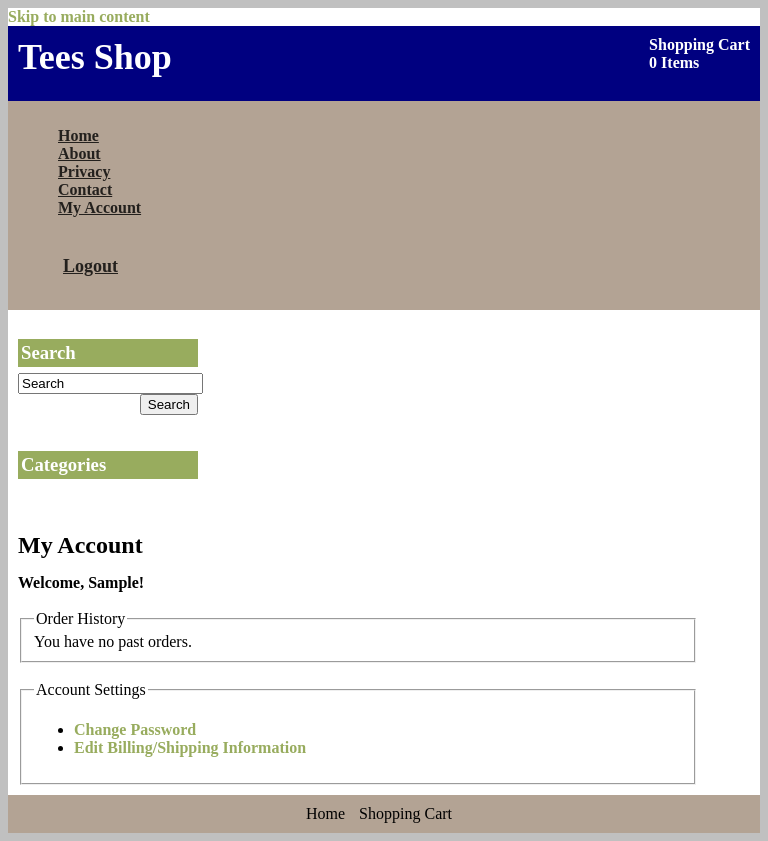
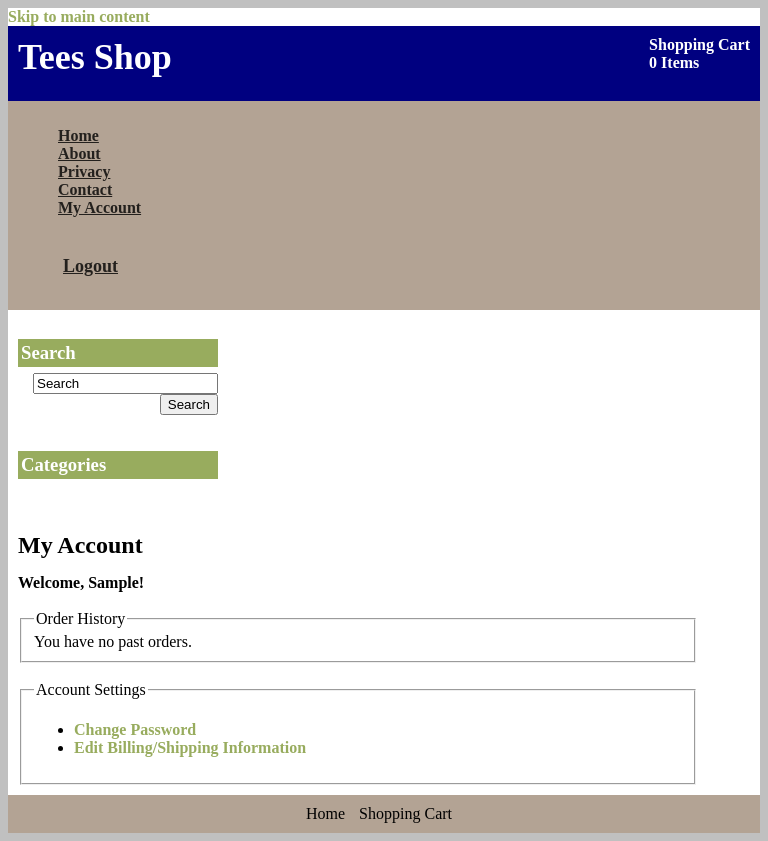
Before and after one commit to hansfree-git/onlineteeshop, a Django app: page /accounts/my_account/ in a window 768 px wide. Run offline with Django 3.2, Linux system fonts and the light colour scheme; the visitor is signed in with stand-in values (Sample User, id 1); data that the repository does not hold is empty; some libraries are stand-ins or nearby versions.

Commit message:
update css settings

```diff
--- a/static/css/main.css
+++ b/static/css/main.css
@@ -304,7 +304,7 @@ table#receipt{
 
   }
   h3{
-    width: 70%;
+    width: 85%;
   }
   #main{
     width: 100%;
@@ -371,6 +371,10 @@ table#receipt{
     width: 100%;
     float: none;
   }
+  .sidebarIEPadder{
+    width: 100%;
+    align-items: center;
+  }
   div.cart_box{
     float: none;
   }
```
